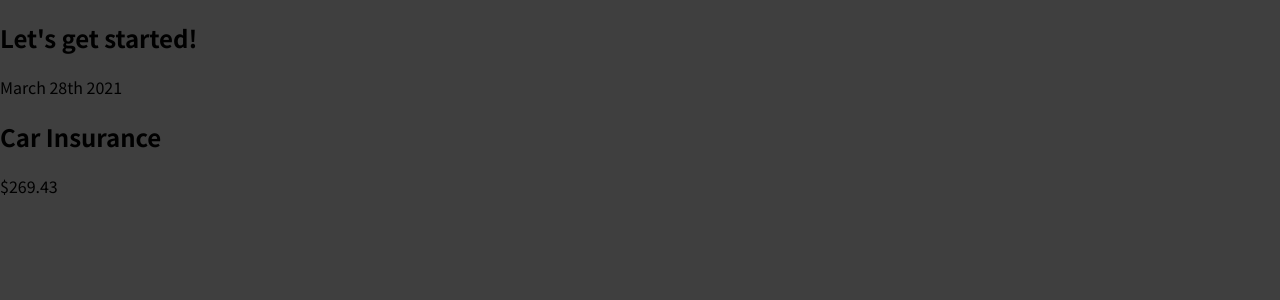
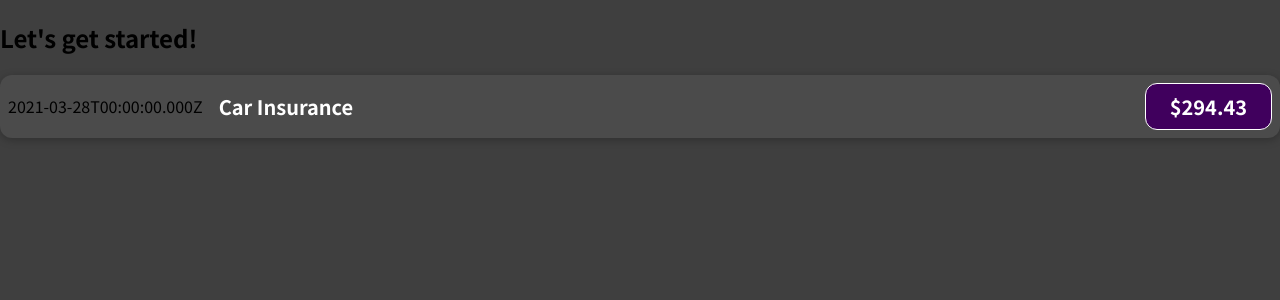
Before and after one commit to dangjogvara/react-app-refresher, a JavaScript app: page / in a window 1280 px wide. Shown: the top 300 px of the page. Built offline with nearby package versions, Linux system fonts and the light colour scheme.

Commit message:
added const fields

```diff
--- a/src/components/ExpenseItem.css
+++ b/src/components/ExpenseItem.css
@@ -0,0 +1,56 @@
+.expense-item {
+  display: flex;
+  justify-content: space-between;
+  align-items: center;
+  box-shadow: 0 2px 8px rgba(0, 0, 0, 0.25);
+  padding: 0.5rem;
+  margin: 1rem 0;
+  border-radius: 12px;
+  background-color: #4b4b4b;
+}
+
+.expense-item__description {
+  display: flex;
+  flex-direction: column;
+  gap: 1rem;
+  align-items: flex-end;
+  flex-flow: column-reverse;
+  justify-content: flex-start;
+  flex: 1;
+}
+
+.expense-item h2 {
+  color: #3a3a3a;
+  font-size: 1rem;
+  flex: 1;
+  margin: 0 1rem;
+  color: white;
+}
+
+.expense-item__price {
+  font-size: 1rem;
+  font-weight: bold;
+  color: white;
+  background-color: #40005d;
+  border: 1px solid white;
+  padding: 0.5rem;
+  border-radius: 12px;
+}
+
+@media (min-width: 580px) {
+  .expense-item__description {
+    flex-direction: row;
+    align-items: center;
+    justify-content: flex-start;
+    flex: 1;
+  }
+
+  .expense-item__description h2 {
+    font-size: 1.25rem;
+  }
+
+  .expense-item__price {
+    font-size: 1.25rem;
+    padding: 0.5rem 1.5rem;
+  }
+}
--- a/src/components/ExpenseItem.js
+++ b/src/components/ExpenseItem.js
@@ -1,10 +1,16 @@
+import './ExpenseItem.css';
+
 function ExpenseItem() {
+  const expenseDate = new Date(2021, 2, 28);
+  const expenseTitle = 'Car Insurance';
+  const expenseAmount = 294.43;
+
   return (
-    <div>
-      <div>March 28th 2021</div>
-      <div>
-        <h2>Car Insurance</h2>
-        <div>$269.43</div>
+    <div className="expense-item">
+      <div>{expenseDate.toISOString()}</div>
+      <div className="expense-item__description">
+        <h2>{expenseTitle}</h2>
+        <div className="expense-item__price">${expenseAmount}</div>
       </div>
     </div>
   );
```
Also changed, not shown: 1 other file (tests, documents, lock files or other folders).
